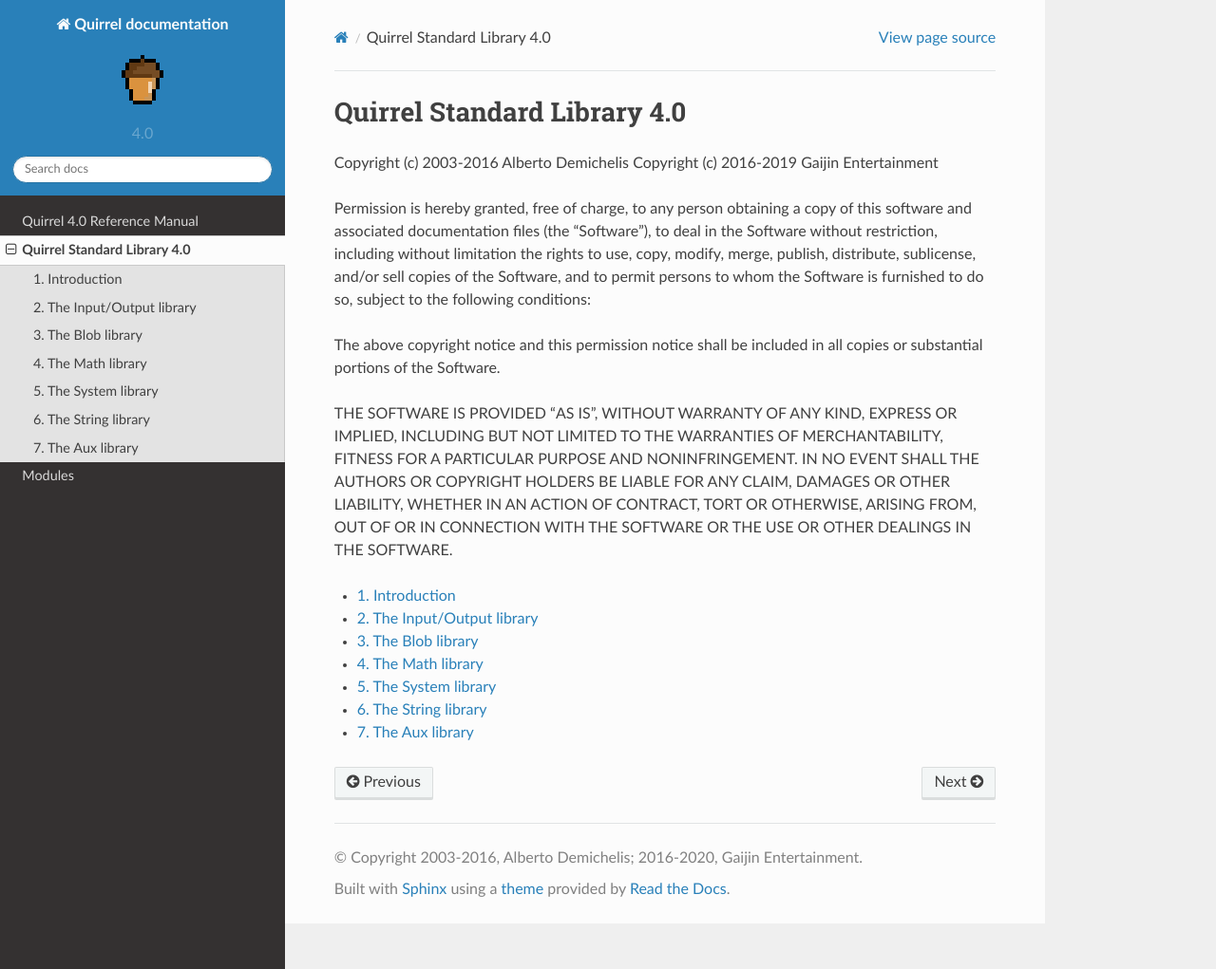
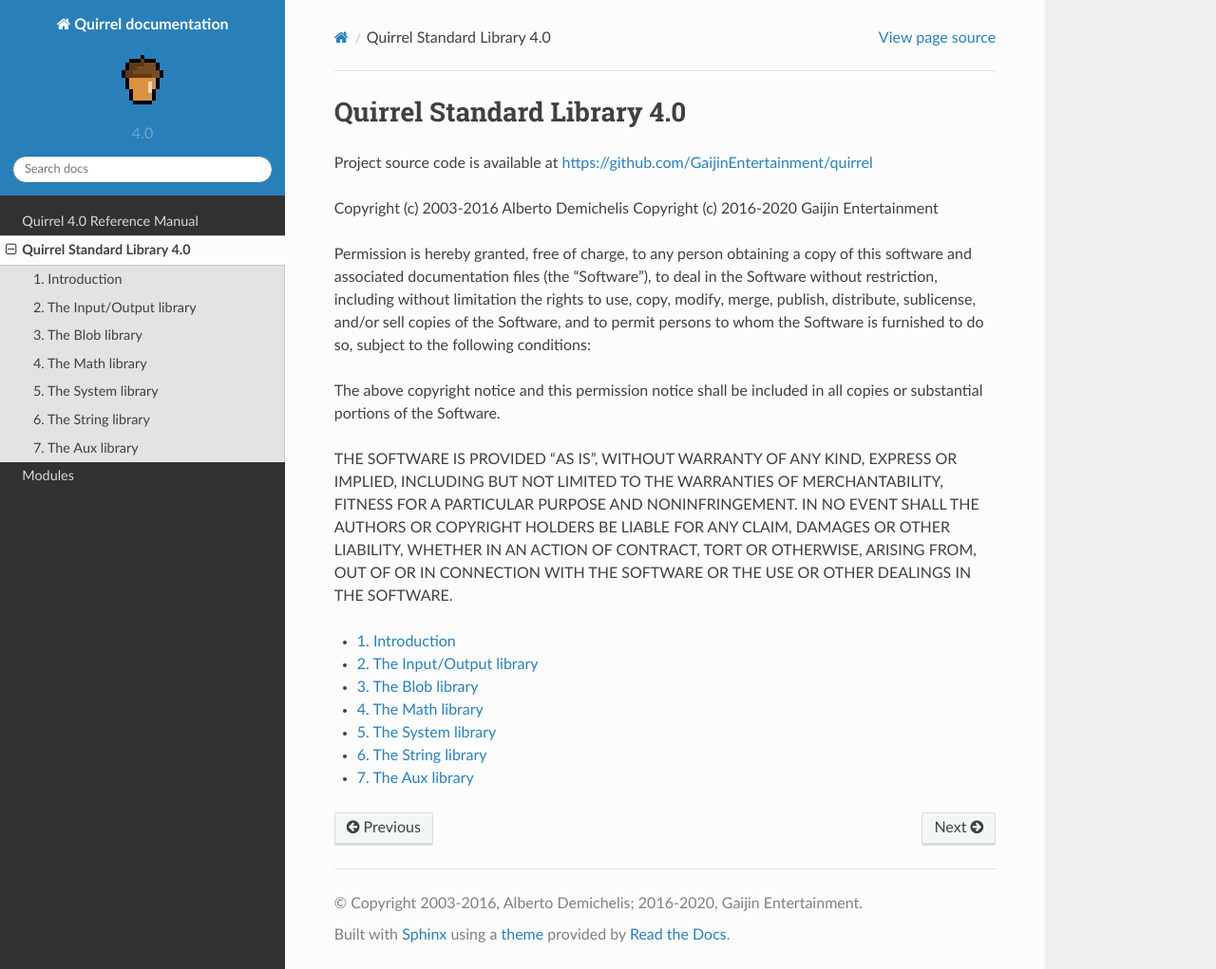
Before and after one commit to albertodemichelis/squirrel, a Sphinx documentation site: the page built from doc/source/stdlib/index.rst, in a window 1280 px wide and 1021 px high. Shown: the whole window at 95% size. Built offline with Sphinx 7.4.7 and the Read the Docs theme 2.0.0, drawn with Linux system fonts in a browser that asks for light colours.

Commit message:
Documentation update

```diff
--- a/doc/source/modules/index.rst
+++ b/doc/source/modules/index.rst
@@ -3,6 +3,8 @@
 ************
 Modules
 ************
+
+Project source code is available at https://github.com/GaijinEntertainment/quirrel
 
 Quirrel provides modules functionality via separate library.
 Modules are useful to encapsulate code (only explicitly exported data/methods become
--- a/doc/source/reference/index.rst
+++ b/doc/source/reference/index.rst
@@ -4,8 +4,10 @@
   Quirrel 4.0 Reference Manual
 #################################
 
+Project source code is available at https://github.com/GaijinEntertainment/quirrel
+
 Copyright (c) 2003-2016 Alberto Demichelis
-Copyright (c) 2016-2019 Gaijin Entertainment
+Copyright (c) 2016-2020 Gaijin Entertainment
 
 Permission is hereby granted, free of charge, to any person obtaining a copy
 of this software and associated documentation files (the "Software"), to deal
--- a/doc/source/reference/introduction.rst
+++ b/doc/source/reference/introduction.rst
@@ -18,3 +18,5 @@
 order functions, generators, tail recursion, exception handling, automatic memory
 management while fitting both compiler and virtual machine into about 6k lines of C++
 code.
+
+Repository is available on https://github.com/GaijinEntertainment/quirrel and your PR's and feedback are welcome!
--- a/doc/source/stdlib/index.rst
+++ b/doc/source/stdlib/index.rst
@@ -4,8 +4,10 @@
   Quirrel Standard Library 4.0
 #################################
 
+Project source code is available at https://github.com/GaijinEntertainment/quirrel
+
 Copyright (c) 2003-2016 Alberto Demichelis
-Copyright (c) 2016-2019 Gaijin Entertainment
+Copyright (c) 2016-2020 Gaijin Entertainment
 
 Permission is hereby granted, free of charge, to any person obtaining a copy
 of this software and associated documentation files (the "Software"), to deal
```
Also changed, not shown: doc/source/reference/language/builtin_functions.rst (+6 -1 lines).
